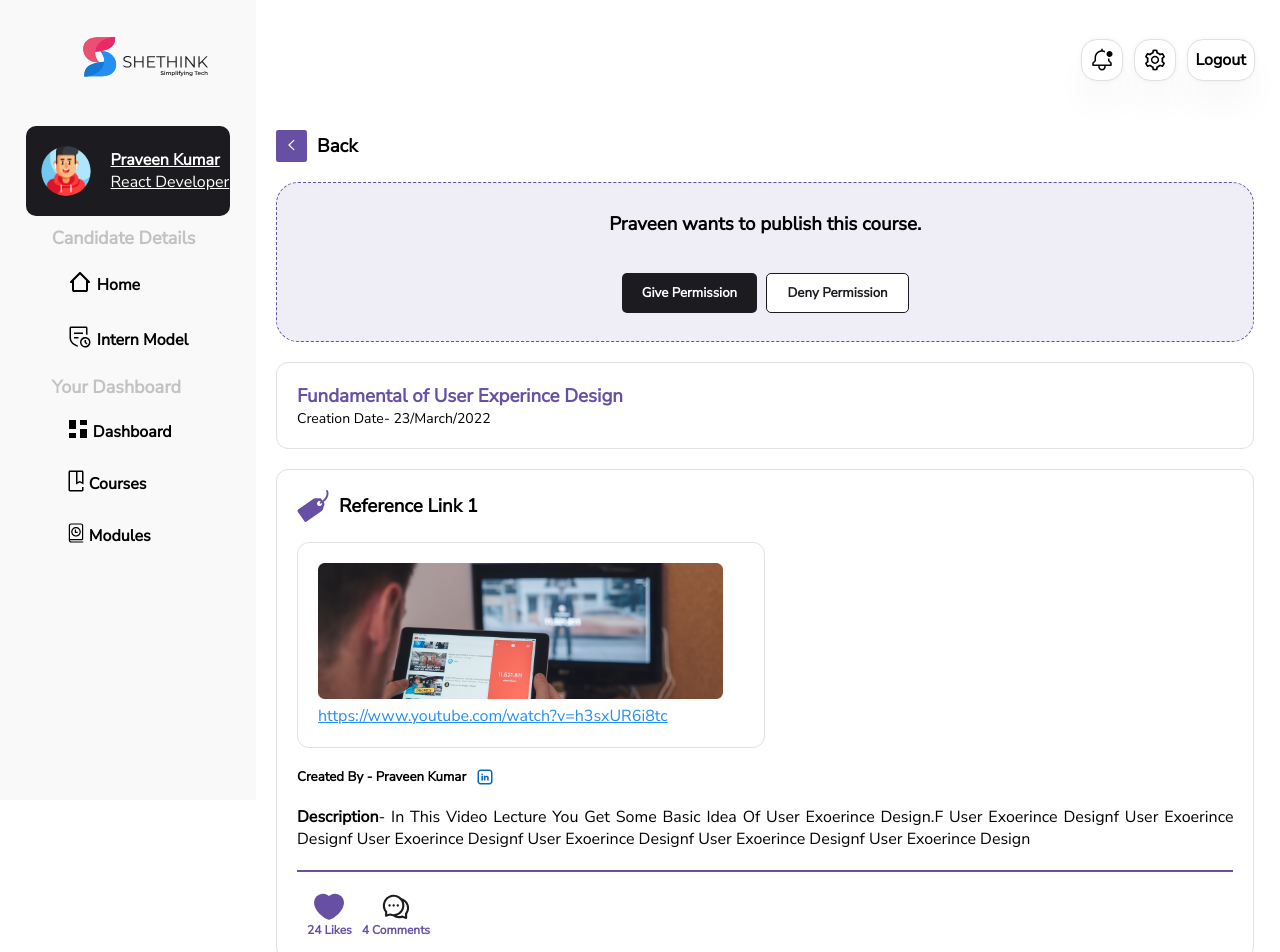
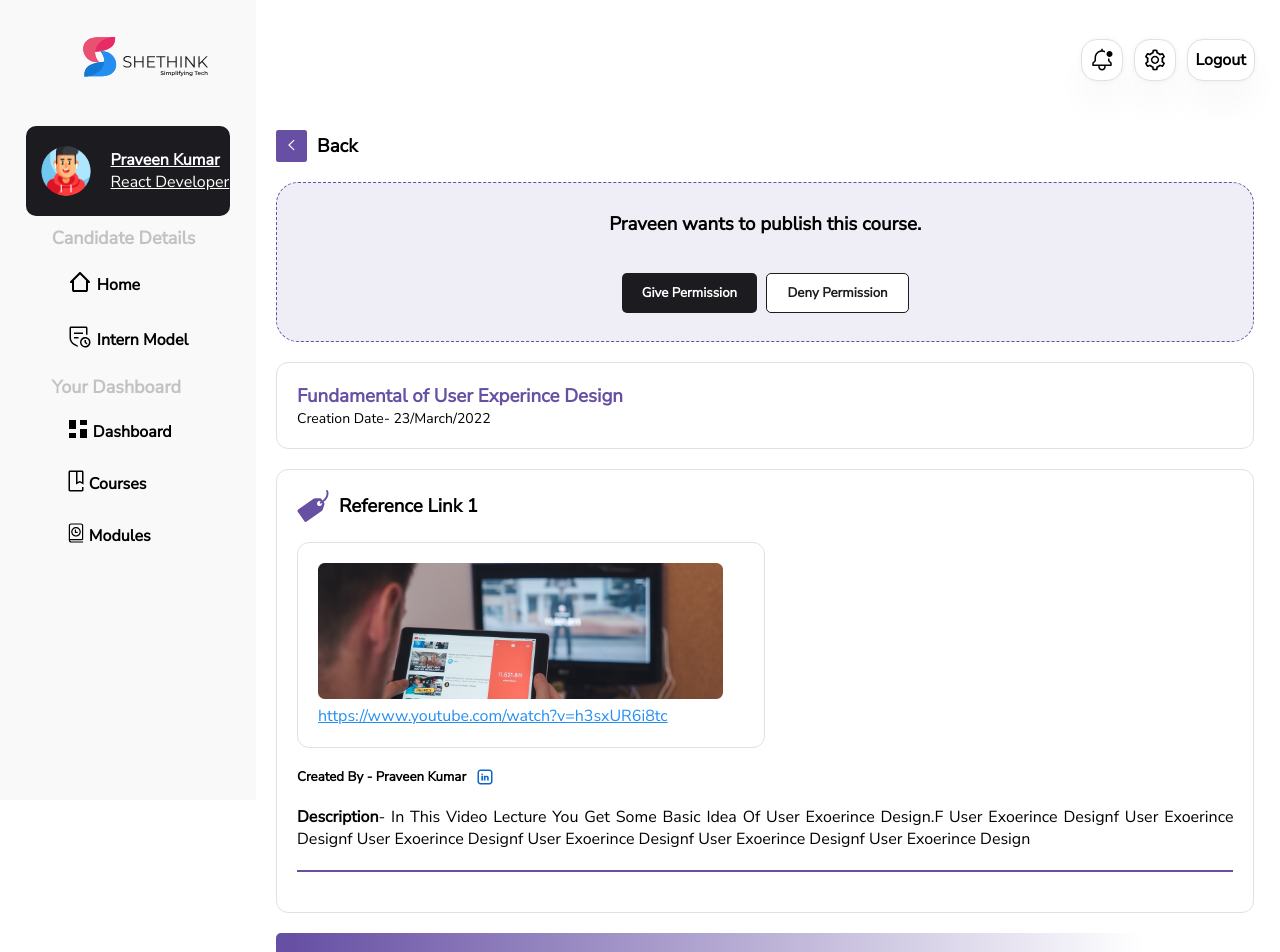
Before and after one commit to praveennick/shethink-lms, a React (Create React App) app: page /newCourse in a window 1280 px wide. Shown: the top 952 px of the page. Built offline with nearby package versions, Linux system fonts and the light colour scheme.

Commit message:
added some props for stylng

```diff
--- a/src/Components/ViewModuleItem.js
+++ b/src/Components/ViewModuleItem.js
@@ -8,7 +8,7 @@ import { ReactComponent as PriceTag } from "../assets/icons/price-tag.svg";
 
 import viewCourseMedia1 from "../assets/images/viewCourse-banner-1.png";
 
-function ViewModuleItem() {
+function ViewModuleItem({ hide }) {
   return (
     <div className="viewModuleItem">
       <div className="viewModuleItem-header">
@@ -37,7 +37,7 @@ function ViewModuleItem() {
         </p>
       </div>
       <hr className="viewCourse-line" />
-      <div className="viewCourse-likeComment-box">
+      <div className="viewCourse-likeComment-box" style={hide}>
         <div className="viewCourse-likes">
           <HeartLogo className="viewCourse-heartlogo" />
           <p>24 Likes</p>
```
